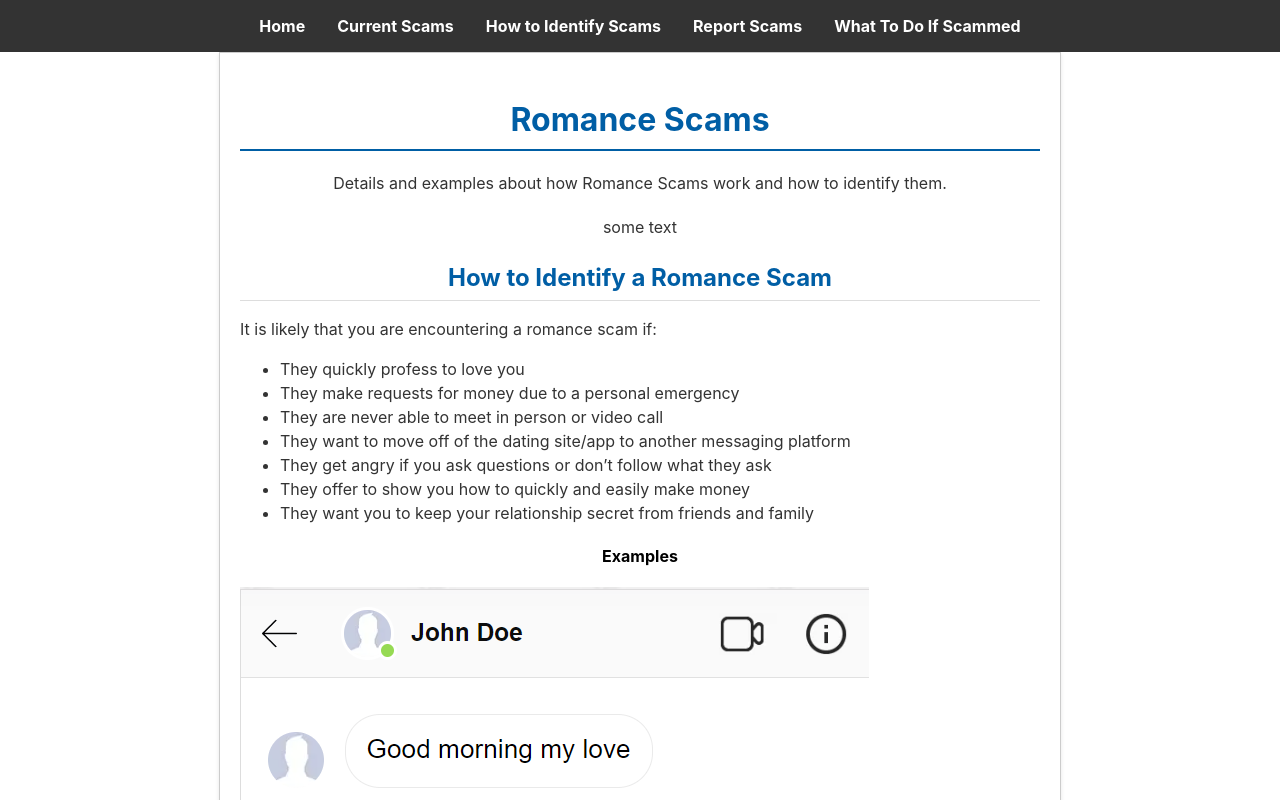
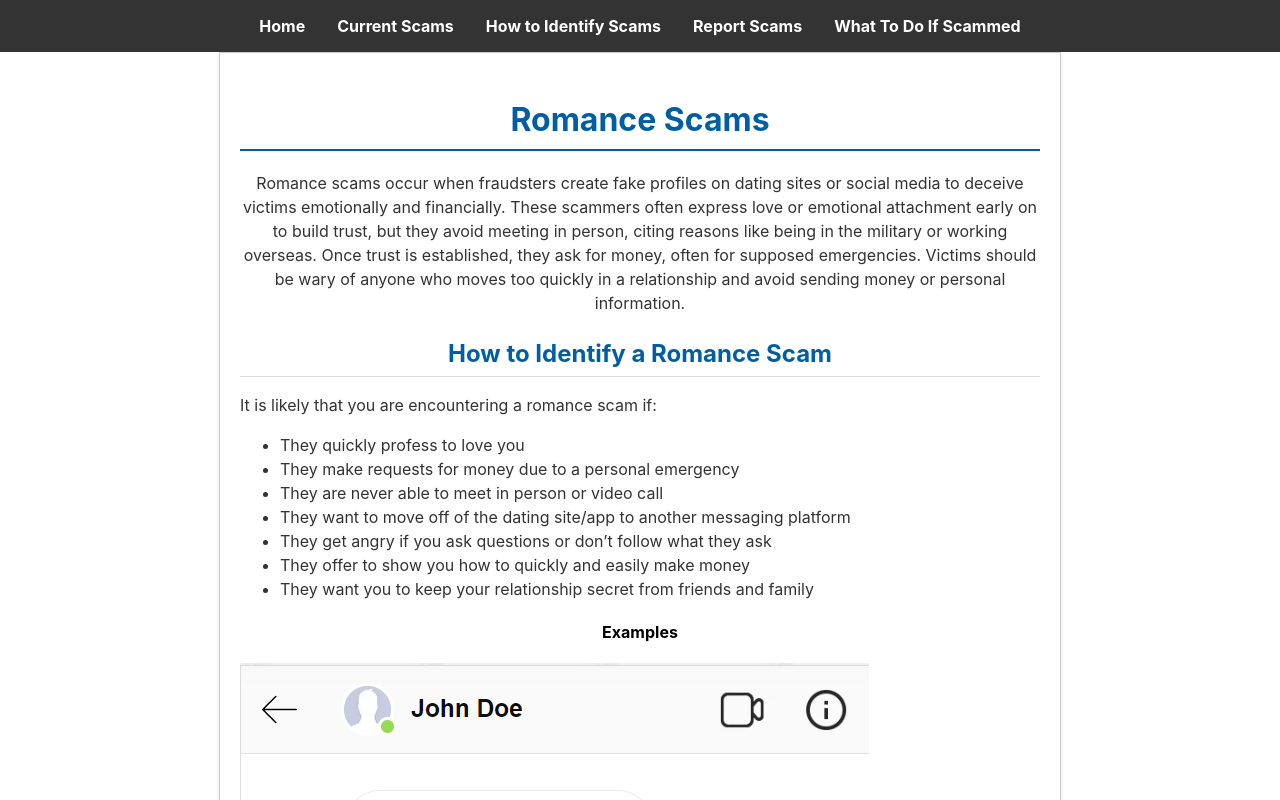
Before and after one commit to YQiZhu/ScamGuard, a React (Create React App) app in the folder scamguard_react/: page /romance-scams in a window 1280 px wide. Shown: the top 800 px of the page. Built offline with nearby package versions, Linux system fonts and the light colour scheme.

Commit message:
Update RomanceScams added des

```diff
--- a/scamguard_react/src/IdentifyScams/RomanceScams.js
+++ b/scamguard_react/src/IdentifyScams/RomanceScams.js
@@ -10,8 +10,7 @@ function RomanceScams() {
     return (
         <div className="ScamsPage">
             <h2>Romance Scams</h2>
-            <p>Details and examples about how Romance Scams work and how to identify them.</p>
-            <p>some text</p>
+            <p>Romance scams occur when fraudsters create fake profiles on dating sites or social media to deceive victims emotionally and financially. These scammers often express love or emotional attachment early on to build trust, but they avoid meeting in person, citing reasons like being in the military or working overseas. Once trust is established, they ask for money, often for supposed emergencies. Victims should be wary of anyone who moves too quickly in a relationship and avoid sending money or personal information.</p>
 
             {/* How to Identify a Scam Section */}
             <section className="scam-identification">
```
